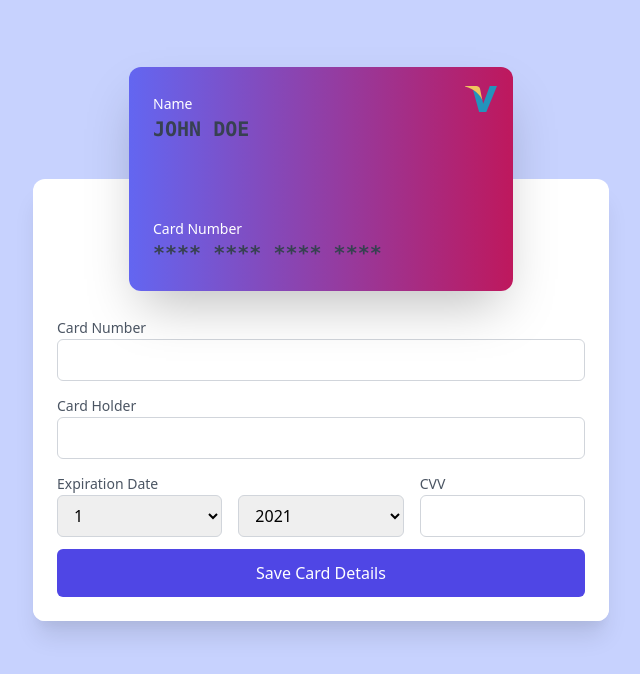
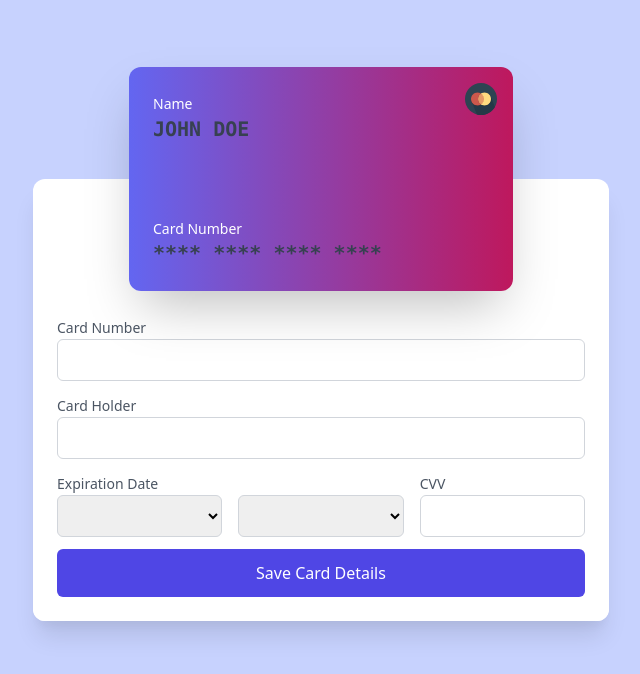
Before and after one commit to leventefrks/react-webshop-payment, a React (Create React App) app: page / in a window 1280 px wide. Shown: the top 674 px of the page, without its empty margins (319-959 px from the left). Built offline with nearby package versions, Linux system fonts and the light colour scheme.

Commit message:
remove helper functions

```diff
--- a/src/components/FormContainer.js
+++ b/src/components/FormContainer.js
@@ -1,6 +1,13 @@
 import { useState } from 'react';
 import { card } from 'creditcards';
-import { CARD_PLACEHOLDER_NAME, CARD_PLACEHOLDER_NUMBER } from '../constants';
+import {
+  CARD_PLACEHOLDER_NAME,
+  CARD_PLACEHOLDER_NUMBER,
+  CARD_PLACEHOLDER_EXPIRATION_MONTH,
+  CARD_PLACEHOLDER_EXPIRATION_YEAR,
+  CARD_PLACEHOLDER_CVV,
+  CREDIT_CARD_TYPE_VISA,
+} from '../constants';
 import CreditCard from './CreditCard';
 import Form from './Form';
 
@@ -8,11 +15,15 @@ const FormContainer = () => {
   const [cardHolderName, setName] = useState(CARD_PLACEHOLDER_NAME);
   const [cardNumber, setCardNumber] = useState('');
   const [cardPlaceholder, setPlaceholder] = useState(CARD_PLACEHOLDER_NUMBER);
-  const [expirationMonth, setExpirationMonth] = useState('');
-  const [expirationYear, setExpirationYear] = useState('');
-  const [cvv, setCvv] = useState(123);
+  const [expirationMonth, setExpirationMonth] = useState(
+    CARD_PLACEHOLDER_EXPIRATION_MONTH
+  );
+  const [expirationYear, setExpirationYear] = useState(
+    CARD_PLACEHOLDER_EXPIRATION_YEAR
+  );
+  const [cvv, setCvv] = useState(CARD_PLACEHOLDER_CVV);
   const [isCardFlipped, setCardFlipped] = useState(false);
-  const [cardType, setCardType] = useState('');
+  const [cardType, setCardType] = useState(CREDIT_CARD_TYPE_VISA);
 
   const onChangeCardNumber = e => {
     const creditCard = card.parse(e.target.value);
@@ -21,16 +32,6 @@ const FormContainer = () => {
     setPlaceholder(() => setCardMask(creditCard));
     setCardType(() => card.type(creditCard));
   };
-
-  const onChangeName = e => setName(e.target.value);
-
-  const onChangeCvv = e => setCvv(e.target.value);
-
-  const onFocusCvv = () => setCardFlipped(!isCardFlipped);
-
-  const onChangeExpirationMonth = e => setExpirationMonth(e.target.value);
-
-  const onChangeExpirationYear = e => setExpirationYear(e.target.value);
 
   const expirationDate = `${expirationMonth}/${expirationYear}`;
 
@@ -70,11 +71,11 @@ const FormContainer = () => {
       <Form
         cardNumber={cardNumber}
         onChangeCardNumber={onChangeCardNumber}
-        onChangeCvv={onChangeCvv}
-        onFocusCvv={onFocusCvv}
-        onChangeName={onChangeName}
-        onChangeExpirationMonth={onChangeExpirationMonth}
-        onChangeExpirationYear={onChangeExpirationYear}
+        onChangeCvv={e => setCvv(e.target.value)}
+        onFocusCvv={() => setCardFlipped(!isCardFlipped)}
+        onChangeName={e => setName(e.target.value)}
+        onChangeExpirationMonth={e => setExpirationMonth(e.target.value)}
+        onChangeExpirationYear={e => setExpirationYear(e.target.value)}
         onSubmit={onSubmit}
       />
     </div>
--- a/src/components/Select.js
+++ b/src/components/Select.js
@@ -9,7 +9,7 @@ const Select = ({ name, onChange, length, defaultValue }) => {
       autoComplete="off"
       onChange={onChange}
     >
-      <option value="" defaultValue="Year" disabled hidden />
+      <option />
       {[...Array(length).keys()].map((item, key) => (
         <option key={key} value={defaultValue + key}>
           {defaultValue + key}
```
